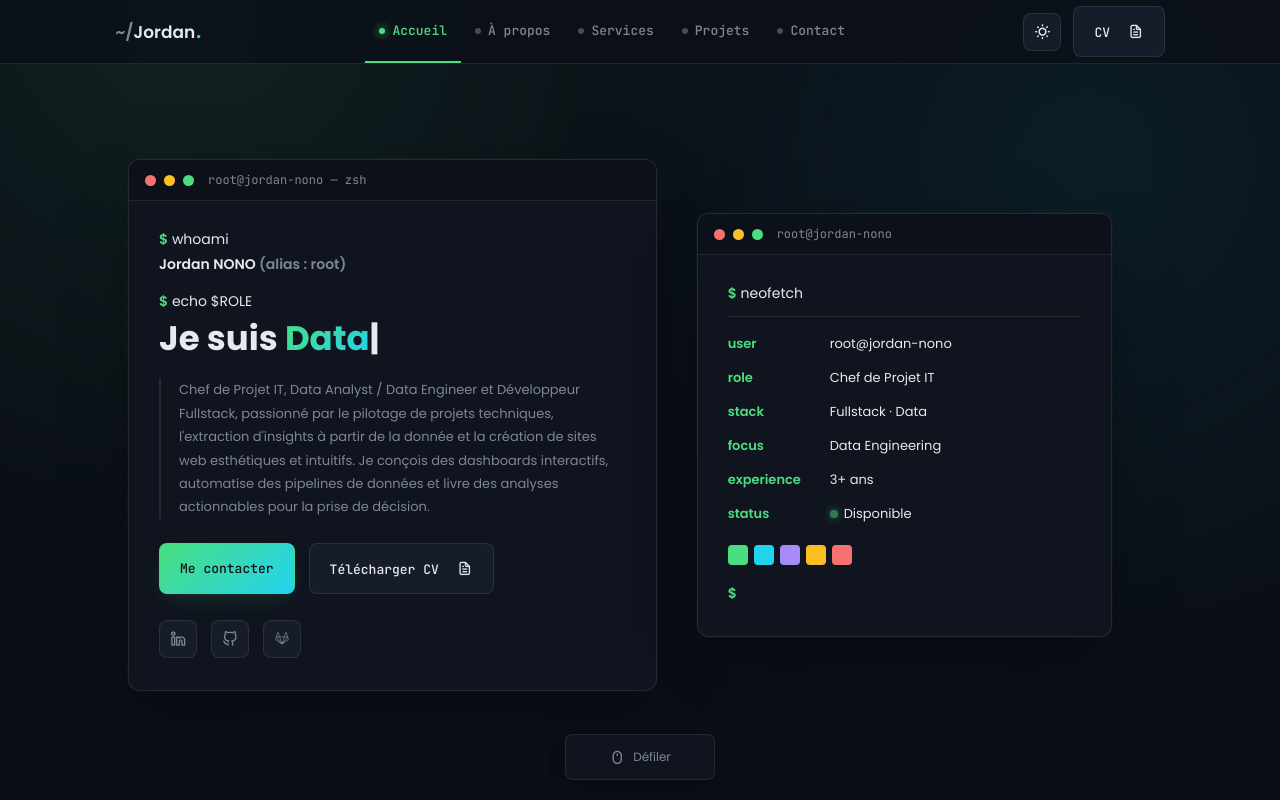
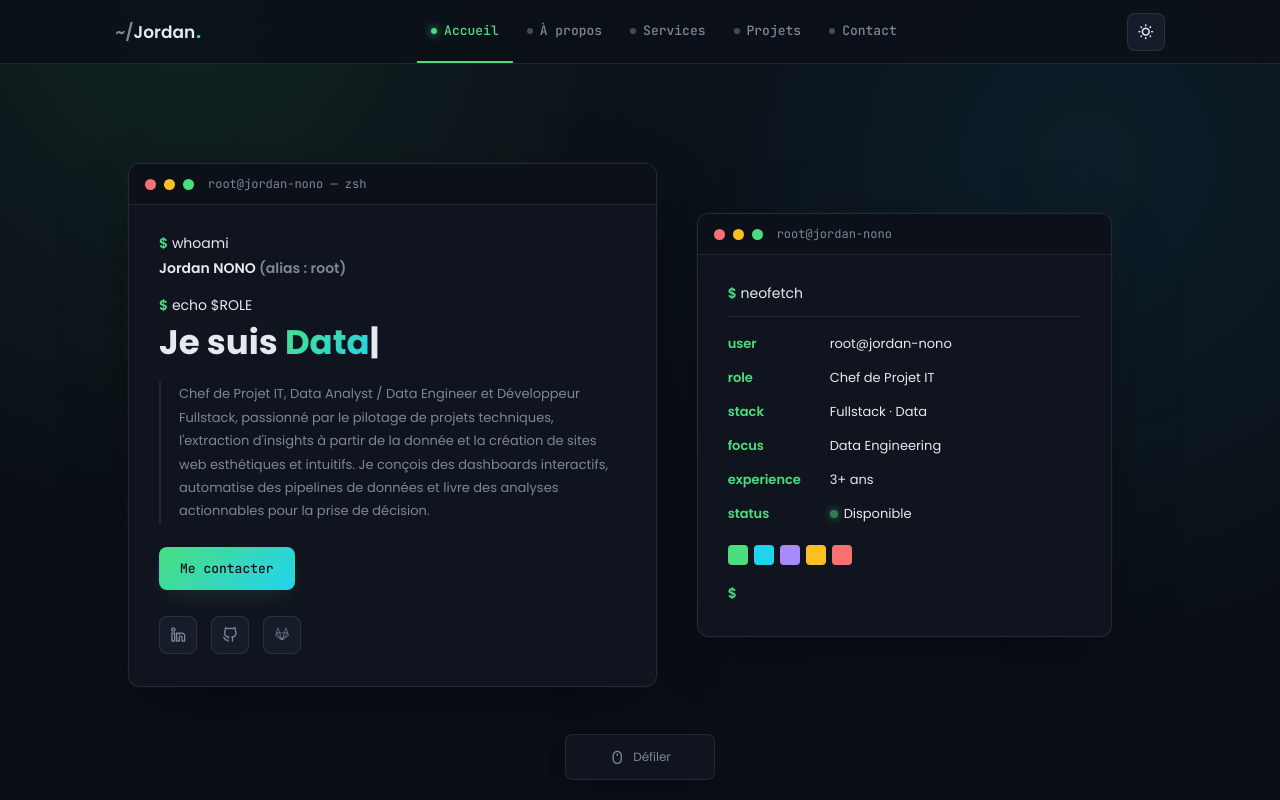
Before and after one commit to JordanNONO/Mon-Portfolio, a plain HTML site: page index.html in a window 1280 px wide. Shown: the top 800 px of the page. Drawn offline with nearby package versions, Linux system fonts and the light colour scheme.

Commit message:
Retire le bouton CV (nav + hero)
En attendant un lien public stable vers le bon CV sur cvdesignr.

Co-Authored-By: Claude Sonnet 5 <noreply@anthropic.com>

```diff
--- a/assets/css/responsive.css
+++ b/assets/css/responsive.css
@@ -12,9 +12,6 @@
 
 /* ----- MEDIA QUERY == 900px / RESPONSIVE ----- */
 @media only screen and (max-width: 900px) {
-    .nav-button{
-        display: none;
-    }
     .nav-menu.responsive{
         left: 0;
     }
--- a/index.html
+++ b/index.html
@@ -101,11 +101,6 @@
                 <i class="uil uil-moon"></i>
                 <i class="uil uil-sun"></i>
             </button>
-            <div class="nav-button">
-                <button class="btn" onclick="window.open('https://cvdesignr.com/p/63d877678a9e9', '_blank')">
-                    CV <i class="uil uil-file-alt"></i>
-                </button>
-            </div>
             <div class="nav-menu-btn">
                 <i class="uil uil-bars" onclick="myMenuFunction()"></i>
             </div>
@@ -137,9 +132,6 @@
 
                 <div class="term-actions">
                     <button class="btn blue-btn" onclick="document.getElementById('contact').scrollIntoView({behavior:'smooth'})">Me contacter</button>
-                    <button class="btn" onclick="window.open('https://cvdesignr.com/p/63d877678a9e9', '_blank')">
-                        Télécharger CV <i class="uil uil-file-alt"></i>
-                    </button>
                 </div>
 
                 <div class="social_icons">
```
